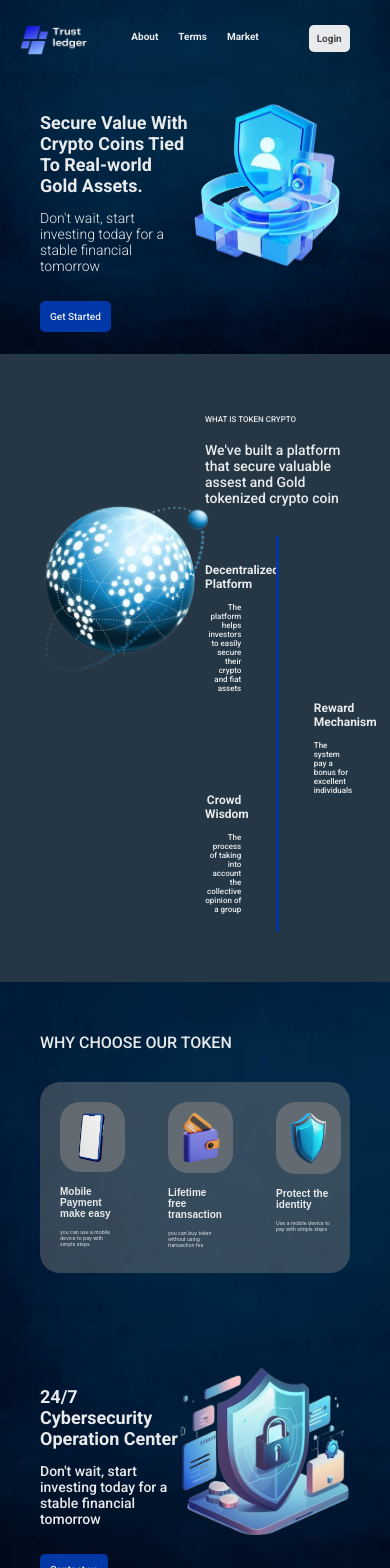
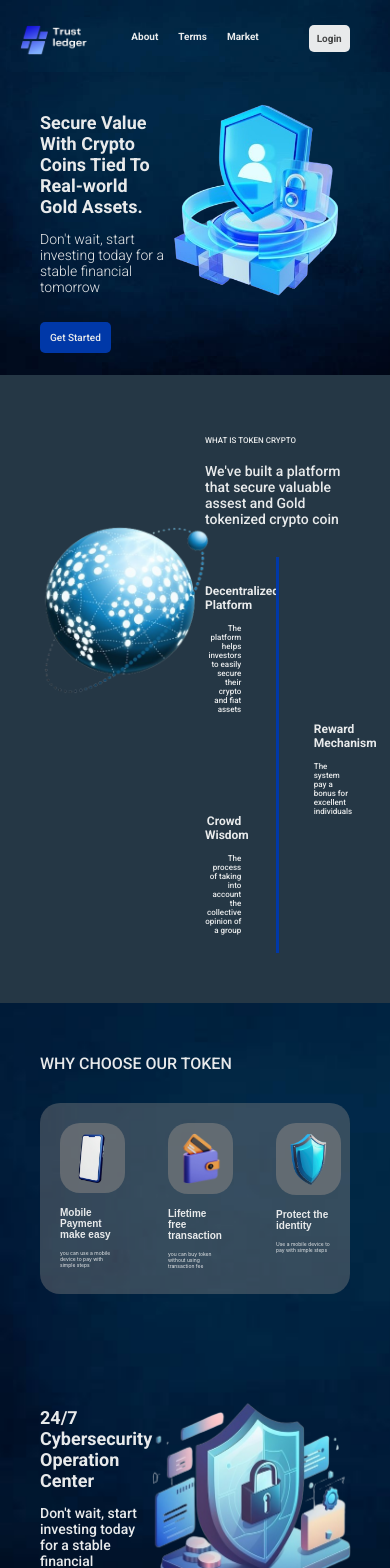
Before and after one commit to ikosong1406/trustledger, a React (Create React App) app: page / in a window 390 px wide. Shown: the top 1568 px of the page. Built offline with nearby package versions, Linux system fonts and the light colour scheme.

Commit message:
modified:   src/components/Colors.js 	modified:   src/styles/Landing.css

```diff
--- a/src/components/Colors.js
+++ b/src/components/Colors.js
@@ -5,7 +5,7 @@ const Colors = {
   white: "#e8eaeb",
   red: "#dc2649",
   indigo: "#510560",
-  violet: "#5483b3",
+  violet: "#253745",
 };
 
 export default Colors;
--- a/src/styles/Landing.css
+++ b/src/styles/Landing.css
@@ -488,8 +488,8 @@ h3 {
   }
 
   .landDiv1 img {
-    width: 170px;
-    height: 170px;
+    width: 200px;
+    height: 200px;
     margin-top: 50px;
   }
 
@@ -602,9 +602,9 @@ h3 {
   }
 
   .landDiv5 img {
-    width: 170px;
-    height: 170px;
-    margin-top: 50px;
+    width: 200px;
+    height: 200px;
+    margin-top: 70px;
   }
 
   .landDiv51 {
@@ -691,9 +691,9 @@ h3 {
   }
 
   .landDiv71 img {
-    width: 170px;
-    height: 170px;
-    margin-top: 30px;
+    width: 180px;
+    height: 180px;
+    margin-top: 0px;
   }
 
   .landDiv72 {
```
